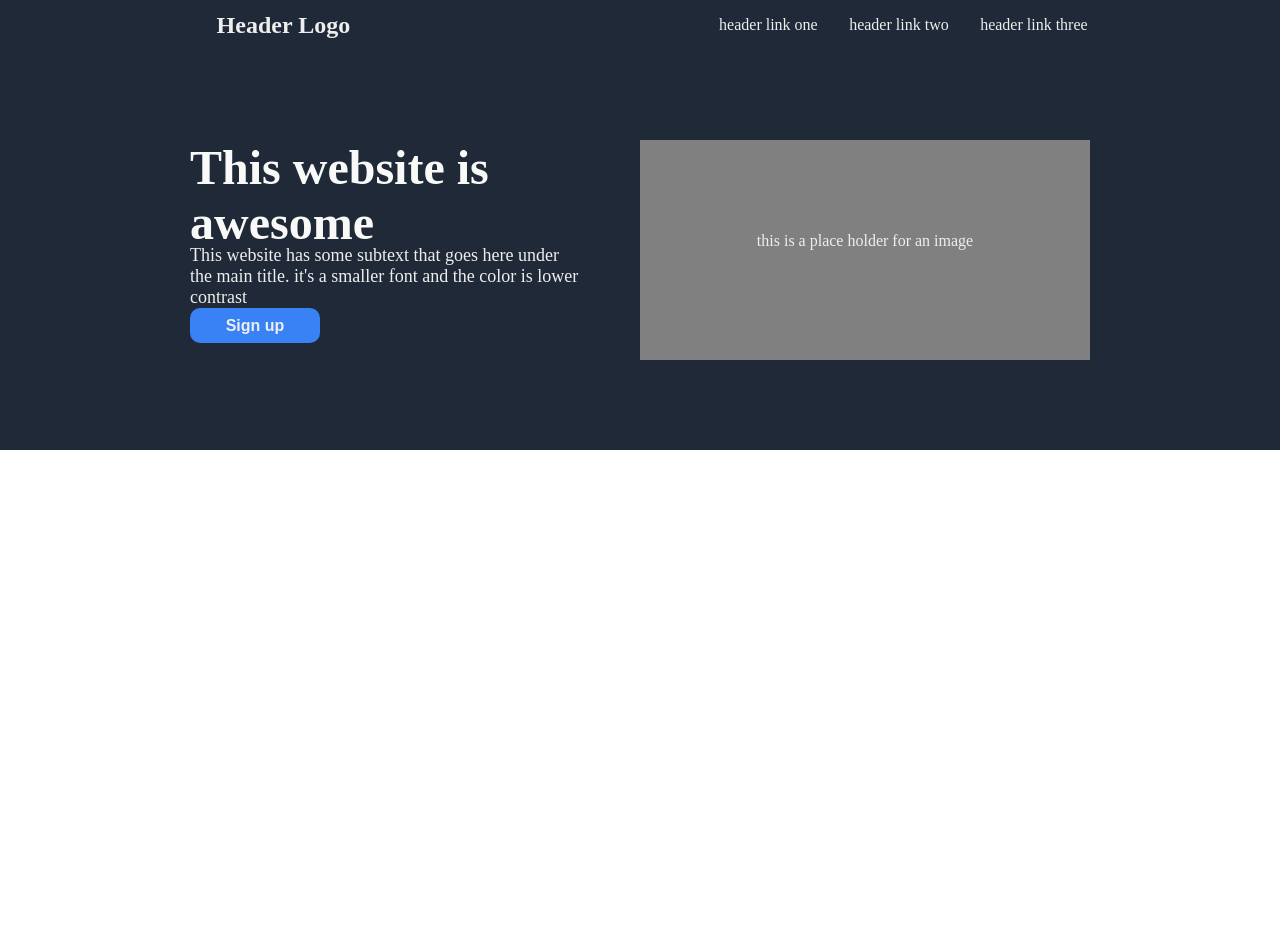
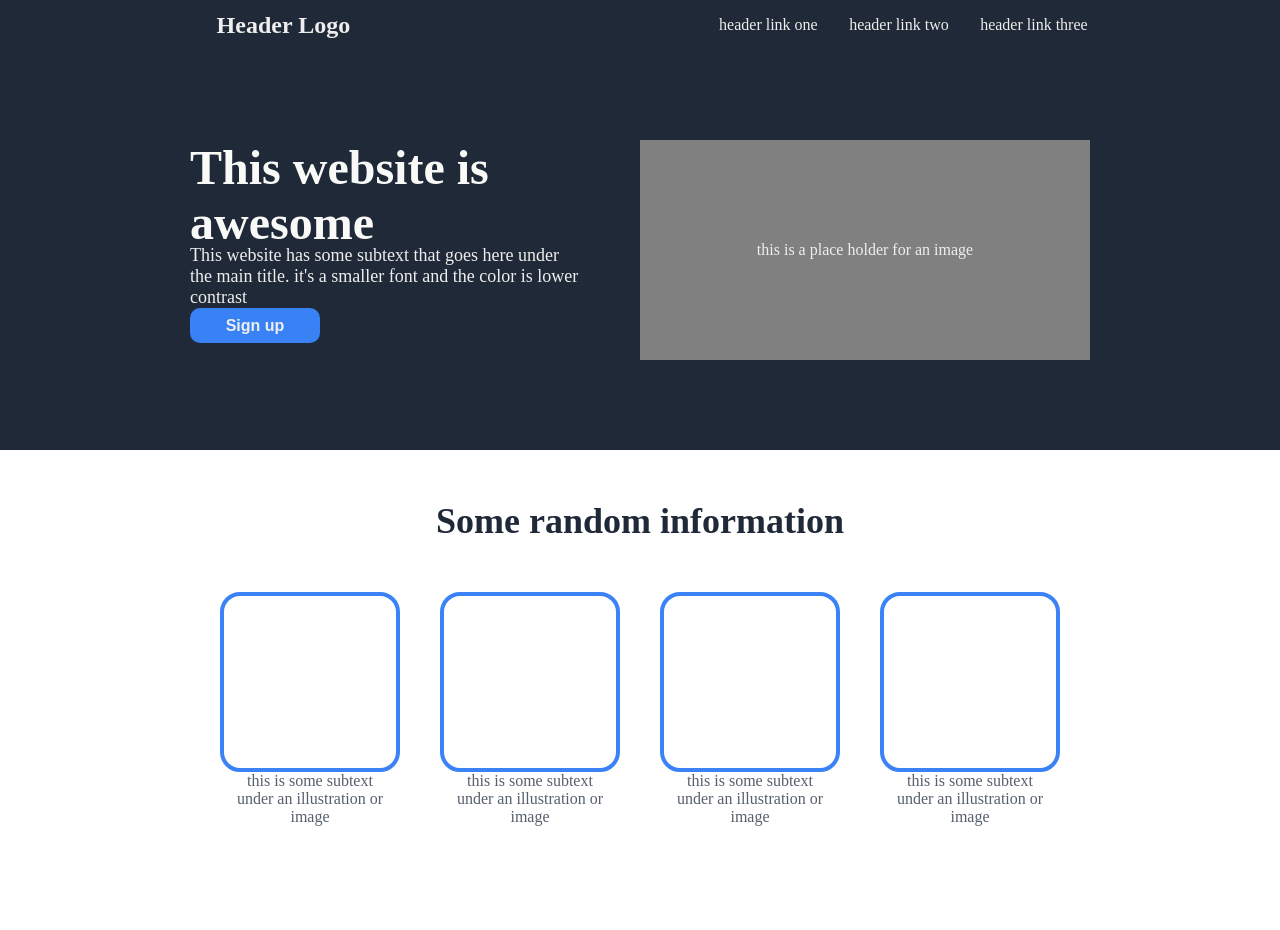
Before and after one commit to drakonXXI/Odin-Lading-page, a plain HTML site: page index.html in a window 1280 px wide. Before the commit the page ends 800 px from the top, so only its background shows below. Drawn offline with Linux system fonts and the light colour scheme.

Commit message:
Add information section styled and fix holder div
fix typo in holder div

```diff
--- a/index.html
+++ b/index.html
@@ -24,8 +24,33 @@
       <button type="button" name="button">Sign up</button>
     </div>
     <div class="right">
-      <div class="holder">this is a place holder for an image<div>
+      <div class="holder">this is a place holder for an image</div>
       <img src="" alt="">
+    </div>
+  </div>
+
+  <div class="information">
+    <h1>Some random information</h1>
+    <div class="boxes">
+      <div class="item-container">
+        <div class="item"> <img src="" alt=""></div>
+        <p>this is some subtext under an illustration or image</p>
+      </div>
+      <div class="item-container">
+        <div class="item"> <img src="" alt=""></div>
+        <p>this is some subtext under an illustration or image</p>
+      </div>
+      <div class="item-container">
+        <div class="item"> <img src="" alt=""></div>
+        <p>this is some subtext under an illustration or image</p>
+      </div>
+      <div class="item-container">
+        <div class="item"> <img src="" alt=""></div>
+        <p>this is some subtext under an illustration or image</p>
+      </div>
+
+
+
     </div>
   </div>
 
--- a/style.css
+++ b/style.css
@@ -82,7 +82,7 @@ ul {
   /* border: 4px solid black; */
   width: 300px;
   height: 105px;
-  font-weight: bold;
+  font-weight: 800;
   color: #F9FAF8;
 }
 
@@ -103,3 +103,40 @@ button {
   font-size: 16px;
   font-weight: bold;
 }
+
+
+/* information */
+.information {
+  height: 480px;
+}
+
+.information h1 {
+  text-align: center;
+  font-size: 36px;
+  font-weight: 800;
+  color: #1F2937;
+  padding: 50px;
+}
+.boxes {
+  display: flex;
+  justify-content: center;
+  align-items: center;
+  gap: 60px;
+}
+
+.item-container {
+  /* border: 4px solid black; */
+  display: flex;
+  flex-direction: column;
+  text-align: center;
+  width: 160px;
+  color: #565f6c;
+  align-items: center;
+}
+
+.item {
+  width: 180px;
+  height: 180px;
+  border: 4px solid #3b82f6;
+  border-radius: 20px;
+}
```
